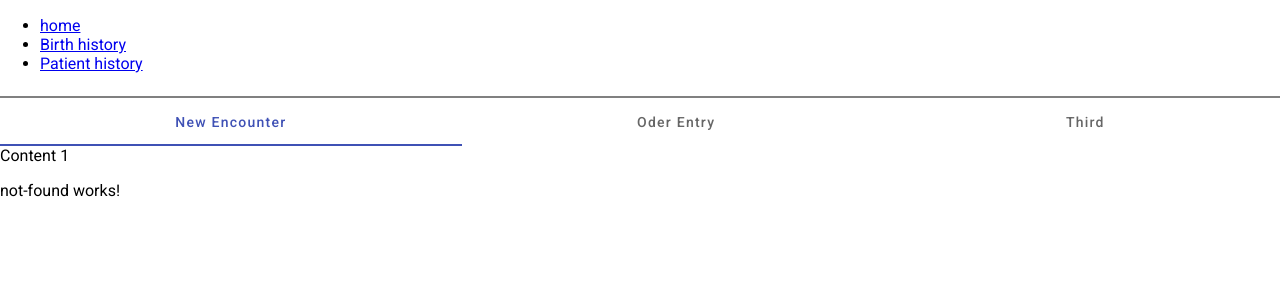
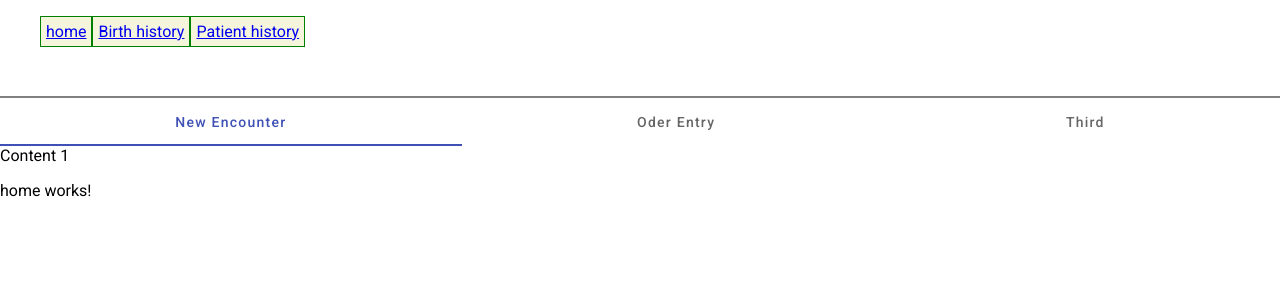
Before and after one commit to sshelake25/2023ng, an Angular app: page / in a window 1280 px wide. Shown: the top 300 px of the page. Built offline with nearby package versions, Linux system fonts and the light colour scheme.

Commit message:
added home com route and meenu aligment

```diff
--- a/src/app/app-routing/app-routing.module.ts
+++ b/src/app/app-routing/app-routing.module.ts
@@ -5,10 +5,18 @@
 import { BirthHistoryComponent } from '../birth-history/birth-history.component';
 import { NotFoundComponent } from '../not-found/not-found.component';
 import { PatientHistoryComponent } from '../patient-history/patient-history.component';
+import { HomeComponent } from '../home/home.component';
 
 const routes: Routes = [
   {
-    path: 'birth-history/:patient-id',
+    path: '',
+    component: HomeComponent,
+    data: {
+      title: "home",
+    }
+  },
+  {
+    path: 'birth-history',
     component: BirthHistoryComponent,
     data: {
       title: "hell0",
--- a/src/app/app.module.ts
+++ b/src/app/app.module.ts
@@ -16,6 +16,7 @@
 import { AppRoutingModule } from './app-routing/app-routing.module';
 import { NotFoundComponent } from './not-found/not-found.component';
 import { AnimalHistoryComponent } from './animal-history/animal-history.component';
+import { HomeComponent } from './home/home.component';
 
 @NgModule({
   declarations: [
@@ -27,7 +28,8 @@
     PatientHistoryComponent,
     BirthHistoryComponent,
     NotFoundComponent,
-    AnimalHistoryComponent
+    AnimalHistoryComponent,
+    HomeComponent
   ],
   imports: [
     BrowserModule,
--- a/src/app/header/header.component.css
+++ b/src/app/header/header.component.css
@@ -2,3 +2,11 @@
     height: 80px;
     border-bottom: grey 2px solid;
 }
+
+li {
+    float: left;
+    padding: 5px;
+    border: 1px solid green;
+    list-style: none;
+    background-color: beige;
+}
--- /dev/null
+++ b/src/app/home/home.component.html
@@ -0,0 +1 @@
+<p>home works!</p>
```
Also changed, not shown: src/app/home/home.component.ts (added, +10 -0 lines), src/app/home/home.component.css (added), 1 other file (tests, documents, lock files or other folders).
